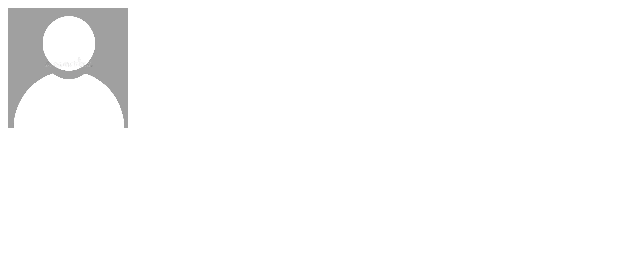
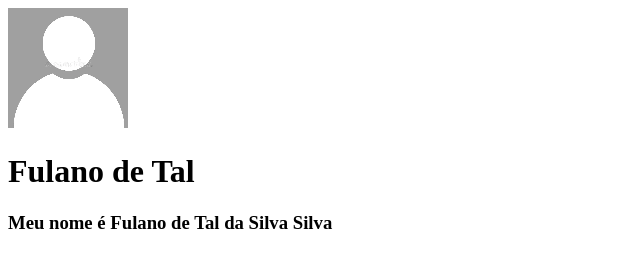
Before and after one commit to AlanGuilhermelc16/Curr-culo_FulanoDeTal, a plain HTML site: page index.html in a window 1280 px wide. Shown: the whole page, without its empty margins (0-640 px from the left). Drawn offline with Linux system fonts and the light colour scheme.

Commit message:
versao 1902

```diff
--- a/index.html
+++ b/index.html
@@ -5,5 +5,7 @@
     </head>
     <body>
         <img src="imagens/avatarperfil.png" alt="">
+        <h1>Fulano de Tal</h1>
+        <h3>Meu nome é Fulano de Tal da Silva Silva</h3>
     </body>
 </html>
```
